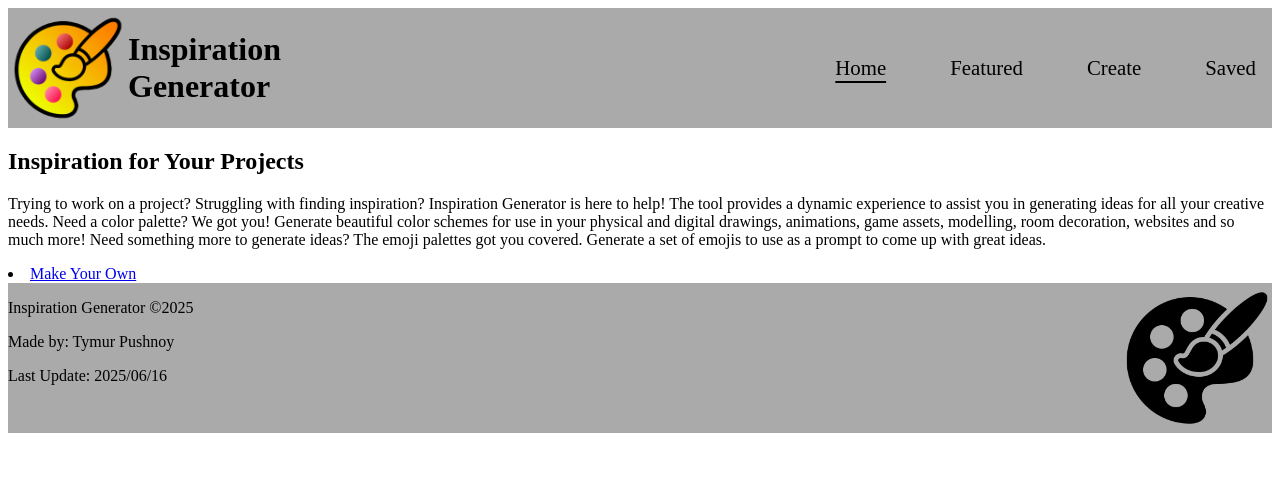
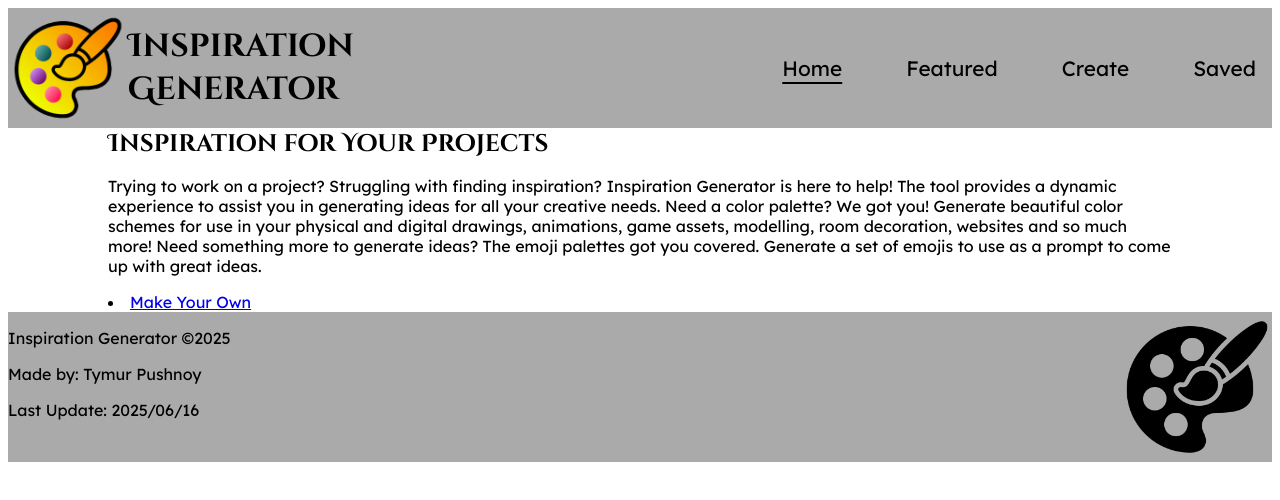
Before and after one commit to tympush/wdd330-project, a plain HTML site: page index.html in a window 1280 px wide. Drawn offline with Linux system fonts and the light colour scheme; no server answers.

Commit message:
set up grid on home page and added fonts

```diff
--- a/index.html
+++ b/index.html
@@ -10,13 +10,15 @@
 
     <link rel="icon" href="public/images/favicon.ico">
     <link rel="stylesheet" href="styles/main.css">
+    <link rel="stylesheet" href="styles/home.css">
     <script type="module" src="scripts/main.mjs"></script>
     <script type="module" src="scripts/home.mjs"></script>
 </head>
 <body>
     <header class="dynamicHeader"></header>
 
-    <div class="emojiShowcase"></div>
+    <main>
+        <div class="emojiShowcase" id="emojiShowcase1"></div>
         <div id="middleDiv">
             <h2>Inspiration for Your Projects</h2>
             <p>
@@ -32,7 +34,8 @@
             <div class="randomColorSchemes"></div>
             <li><a href="create.html">Make Your Own</a></li>
         </div>
-    <div class="emojiShowcase"></div>
+        <div class="emojiShowcase" id="emojiShowcase1"></div>
+    </main>
 
     <footer class="dynamicFooter"></footer>
 </body>
--- a/scripts/home.mjs
+++ b/scripts/home.mjs
@@ -35,8 +35,6 @@ async function showRandomColorSchemes() {
     }
 }
 
-document.addEventListener("DOMContentLoaded", showRandomColorSchemes);
-
 async function showEmojiShowcases() {
     const emojiShowcases = document.querySelectorAll('.emojiShowcase');
     const emojis = await getRandomEmojis(10);
--- /dev/null
+++ b/styles/home.css
@@ -0,0 +1,4 @@
+main{
+    display: grid;
+    grid-template-columns: 100px 1fr 100px;
+}
--- a/styles/main.css
+++ b/styles/main.css
@@ -1,3 +1,15 @@
+@import url('https://fonts.googleapis.com/css2?family=Cinzel+Decorative:wght@400;700;900&family=Lexend:wght@100..900&display=swap');
+
+h1, h2, h3, h4, h5, h6 {
+    font-family: 'Cinzel Decorative', cursive;
+    margin: 0;
+}
+
+p, li, a {
+    font-family: 'Lexend', sans-serif;
+    font-weight: 400;
+}
+
 :root {
     --headerColor: #aaa;
     --footerColor: #aaa;
```
Lines whose indentation alone changed are shown as unchanged.
